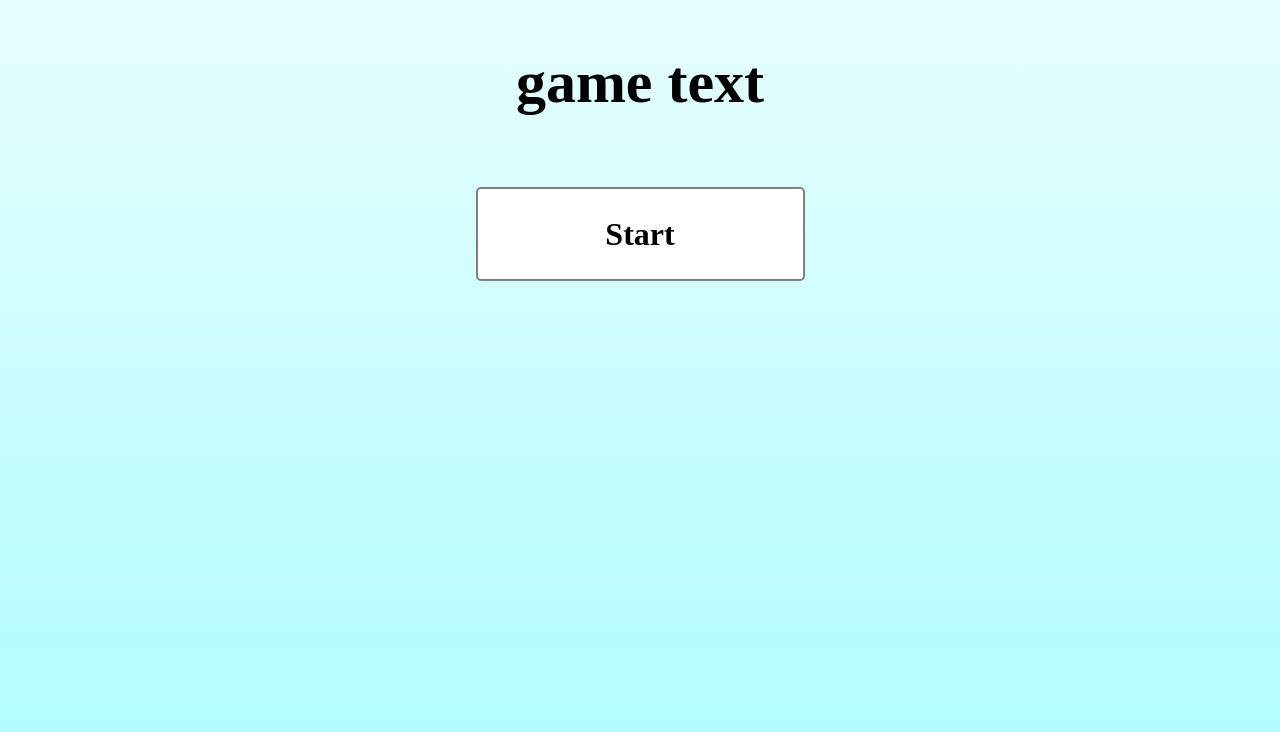
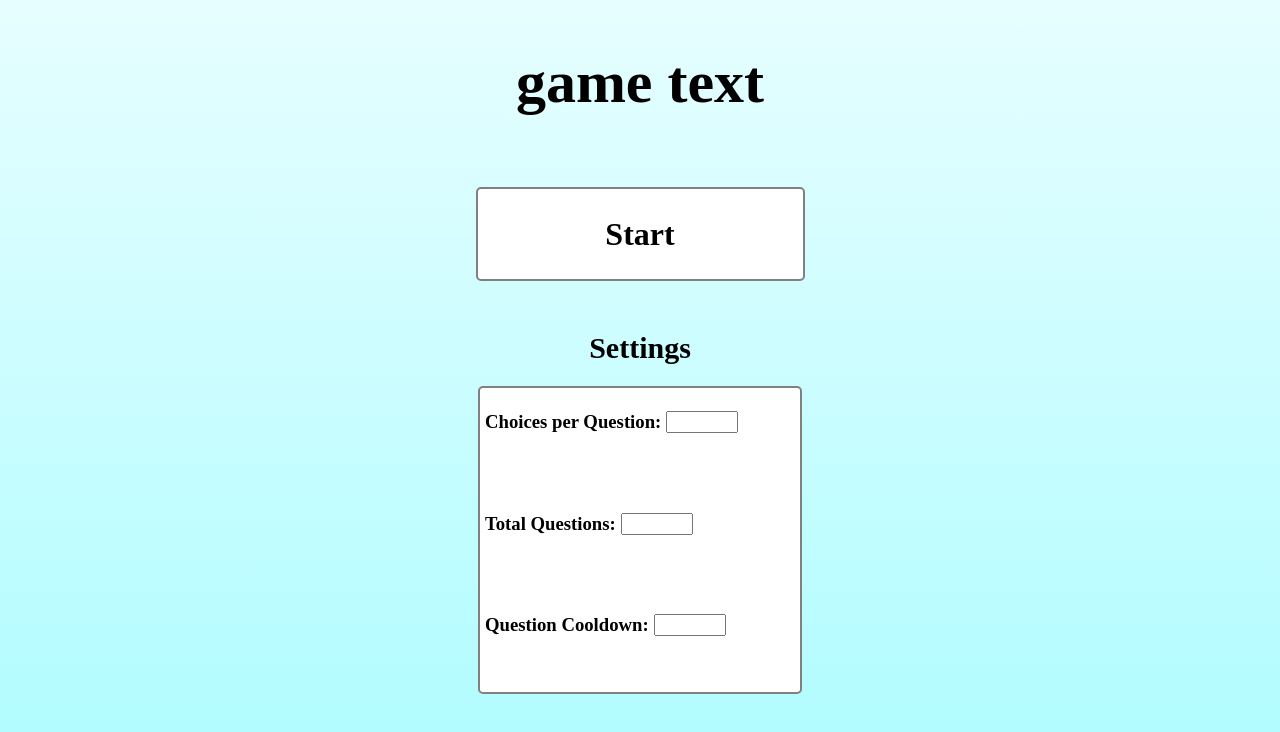
Before and after one commit to konomiyuzu/japanese-game-thing, a plain HTML site: page index.html in a window 1280 px wide. Drawn offline with Linux system fonts and the light colour scheme.

Commit message:
made progress on the settings, need to transfer files so commiting

```diff
--- a/css/general.css
+++ b/css/general.css
@@ -1,49 +1,51 @@
 body {
     background-color: #adfcff;
-    background-image: linear-gradient(
-        to bottom,
-        rgba(255,255,255,.7),
-        #ffffff00
-
-    );
+    background-image: linear-gradient(to bottom,
+            rgba(255, 255, 255, .7),
+            #ffffff00);
 
     background-attachment: fixed;
 }
 
-.disable-scroll{
+.disable-scroll {
     overflow-y: hidden;
 }
 
-.flex-container{
-    display:flex;
+.flex-container {
+    display: flex;
 }
 
-.right{
+.right {
     justify-content: right;
 }
 
-.center-horizontal{
+.center-horizontal {
     justify-content: center;
 }
 
-.center-vertical{
+.center-vertical {
     align-items: center;
 }
 
-.box{
+.box {
     border-radius: 5px;
     border: solid grey 2px;
     background-color: #ffffff;
 }
 
-.dim-screen{
+.dim-screen {
     position: fixed;
-    top:0;
-    bottom:0;
-    right:0;
+    top: 0;
+    bottom: 0;
+    right: 0;
 
-    background-color:rgba(0, 0, 0, 0.8);
+    background-color: rgba(0, 0, 0, 0.8);
 
     width: 100vw;
     height: 100vh;
 }
+
+.flex-break {
+    flex-basis: 100%;
+    height: 0;
+}
--- a/css/welcome.css
+++ b/css/welcome.css
@@ -27,3 +27,30 @@
     color: #5280ff;
     transform: scale(1.1);
 }
+
+.settings-box{
+    width: 25vw;
+
+    flex-flow: column;
+}
+
+.settings-header-text{
+    font-size: 30px;
+    text-align: center;
+}
+
+.setting-text-input{
+    width: 5vw;
+    height:2vh;
+    margin:5px;
+}
+.setting{
+    padding: 5px;
+
+    flex-flow: column;
+}
+
+.settings-error{
+    color:red;
+    break-after:column;
+}
--- a/index.html
+++ b/index.html
@@ -22,6 +22,24 @@
         </a>
     </div>
 
+    <h1 class="settings-header-text">Settings</h1>
+    <div class="flex-container center-horizontal">
+        <div class="box settings-box flex-container" id="settingsContainer">
+
+        </div>
+    </div>
 </body>
-<script src="js/dataLoader.js"></script>
+<script src="js/dataLoader.js" defer></script>
+<script src="js/settingsHandler.js" defer></script>
+
+<template id="settingElementTemplate">
+    <div class="setting flex-container center-horizontal">
+        <div class="flex-container center-vertical">
+            <h3 class="setting-text" name="settingText"></h3>
+            <input class="setting-text-input" name="settingInput">
+        </div>
+        <p class="settings-error" name="settingError"></p>
+    </div>
+</template>
+
 </html>
--- /dev/null
+++ b/js/settingsHandler.js
@@ -0,0 +1,245 @@
+class SettingsElement {
+    static initialized = false;
+    static template;
+
+    constructor(mainText, textOnHover, id){
+        if(!SettingsElement.initialized) throw new Error("SettingsElement not initialized")
+
+        let elements = this.#createElement(mainText, textOnHover, id)
+
+        this.element = elements.element;
+        this.input = elements.input;
+        this.error = elements.error;
+    }
+
+    #createElement(mainText, textOnHover, id){
+        let element = SettingsElement.template.content.cloneNode(true).firstElementChild;
+
+        element.title = textOnHover;
+
+        const mainTextElement = element.querySelector("h3[name=\"settingText\"]")
+        mainTextElement.innerHTML = mainText;
+
+        const inputElement = element.querySelector("input[name=\"settingInput\"]")
+        inputElement.id = id;
+
+        const errorElement = element.querySelector("p[name=\"settingError\"]")
+        errorElement.id = `${id}-error`;
+
+        return {
+            element:element,
+            input:inputElement,
+            error:errorElement
+        };
+    }
+
+    static init(template){
+        this.template = template
+        this.initialized = true;
+    }
+}
+
+// class SettingsElementText extends SettingsElement{
+//     text
+// }
+
+class SettingsHandler {
+
+    static elements;
+    static settingsContainer;
+    static initialized = false;
+    static activeGamePack;
+
+    static init(elements, settingsContainer) {
+        this.elements = elements;
+        this.settingsContainer = settingsContainer;
+
+        for(let element of elements){
+            element.input.addEventListener("change", this.checkValidity.bind(this))
+            settingsContainer.appendChild(element.element)
+        }
+        this.initialized = true;
+    }
+
+    static async fetchJson(file) {
+        const response = await fetch(file)
+        return await response.json()
+    }
+
+    //todo put this in the settingsElement itself
+    static checkValidity(event) {
+
+        let valid
+        const id = event.target.id
+        const value = event.target.value
+
+        switch (id) {
+            case "totalChoices":
+                valid = this.checkValidityTotalChoice(value);
+                break;
+            case "totalQuestions":
+                valid = this.checkValidityTotalQuestions(value);
+                break;
+            case "questionBlacklist":
+                valid = this.checkValidityQuestionBlacklist(value);
+                break;
+        }
+
+        if(valid.valid == false){
+            this.pushError(id,valid.errorMessage)
+        } else this.clearError(id)
+    }
+
+    static updateError(id,str){
+        document.getElementById(`${id}-error`).innerHTML = str
+    }
+
+    //takes in the id without the -error
+    static pushError(id,error){
+        this.updateError(id,"* " + error)
+    }
+
+    static clearError(id){
+        this.updateError(id,"")
+    }
+
+    static checkValidityTotalChoice(value) {
+        let valid = true;
+        let out = {}
+
+        //only condtion is be smaller than the smallest answer pool and not be > 1
+        if(value > this.getMinLength()){
+            valid = false;
+            out.errorMessage = "Chosen gamepack does not have enough choices"
+        } else if(value <= 1){
+            valid = false;
+            out.errorMessage = "Total choices cannot be less than 2"
+        }
+        out.valid = valid;
+        return out;
+    }
+
+    static checkValidityTotalQuestions(value) {
+        let valid = true;
+        let out = {};
+
+        if(value <= 0){
+            valid = false;
+            out.errorMessage = "Total questions cannot be less than 1"
+        }
+
+        out.valid = valid;
+        return out;
+    }
+
+    static checkValidityQuestionBlacklist(value) {
+        let valid = true;
+        let out = {};
+
+        if(value < 0){
+            valid = false;
+            out.errorMessage = "Question cooldown cannot be less than 0"
+        }
+
+        out.valid = valid;
+        return out;
+    }
+
+
+    static getMinLength() {
+        return Math.min(... this.activeGamePack.answerPools.map(x => x.pool.length))
+    }
+}
+
+const settingElementTemplate = document.getElementById("settingElementTemplate");
+SettingsElement.init(settingElementTemplate);
+
+
+const settingsElements = [];
+
+settingsElements.push(new SettingsElement("Choices per Question:","Total choices to display per question (integer)","totalChoices"))
+settingsElements.push(new SettingsElement("Total Questions:","Total questions per game (integer)","totalQuestions"))
+settingsElements.push(new SettingsElement("Question Cooldown:","how many rounds to wait before a previously picked question is allowed to be reused (integer)","questionBlacklist"))
+
+const settingsContainer = document.getElementById("settingsContainer")
+SettingsHandler.init(settingsElements,settingsContainer);
+
+//for testing
+SettingsHandler.activeGamePack = {
+    "answerPools": [
+        {
+            "id":0,
+            "pool": [
+                "a",
+                "i",
+                "u",
+                "e",
+                "o"
+            ]
+        },
+        {
+            "id":1,
+            "pool": [
+                "あ",
+                "い",
+                "う",
+                "え",
+                "お"
+            ]
+        }
+    ],
+    "questionPools":[
+        {
+            "id":0,
+            "answerPoolId":0,
+            "pool":[
+                {
+                    "question":"あ",
+                    "answer":"a"
+                },
+                {
+                    "question":"い",
+                    "answer":"i"
+                },
+                {
+                    "question":"う",
+                    "answer":"u"
+                },
+                {
+                    "question":"え",
+                    "answer":"e"
+                },
+                {
+                    "question":"お",
+                    "answer":"o"
+                }
+            ]
+        },
+        {
+            "id":1,
+            "answerPoolId":1,
+            "pool":[
+                {
+                    "question":"a",
+                    "answer":"あ"
+                },
+                {
+                    "question":"i",
+                    "answer":"い"
+                },
+                {
+                    "question":"u",
+                    "answer":"う"
+                },
+                {
+                    "question":"e",
+                    "answer":"え"
+                },
+                {
+                    "question":"o",
+                    "answer":"お"
+                }
+            ]
+        }
+    ]
+}
```
Also changed, not shown: jsons/game-1.json (deleted, +0 -10 lines).
